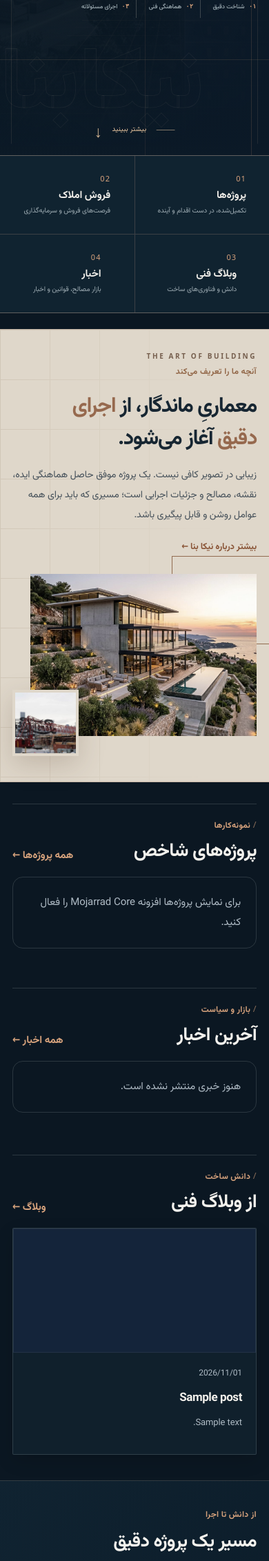
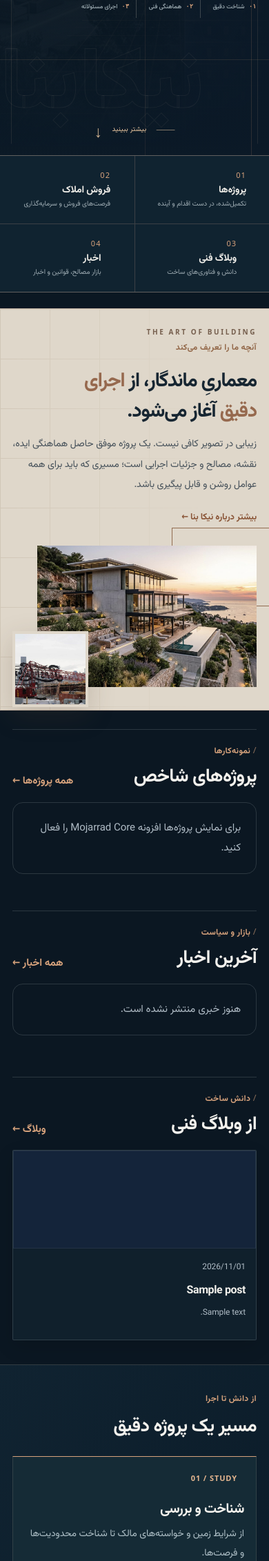
Before and after one commit to MaxLightner/Mojarrad, a WordPress theme: template wordpress/themes/mojarrad/front-page.php in a window 390 px wide. Shown: the part 534-2797 px from the top of the page at 69% size. Run offline with PHP 8.4 and a stand-in for WordPress, Linux system fonts and the light colour scheme; the site name, menu and one post (Sample post) are stand-ins, and other content is empty.

Commit message:
Reduce homepage card and image scale while keeping editorial motion

```diff
--- a/wordpress/themes/mojarrad/assets/css/home-experience.css
+++ b/wordpress/themes/mojarrad/assets/css/home-experience.css
@@ -355,3 +355,52 @@ body.home-motion-enabled .home-quick-access.in-view .quick-card:hover{transform:
 @media(prefers-reduced-motion:reduce){
  body.home-motion-enabled .home-quick-access .quick-card{opacity:1!important;transform:none!important;transition:none!important;}
 }
+
+/* v2 sizing pass — tighter, human-scaled project and editorial imagery. */
+.home-quick-access .quick-card {min-height:108px;padding:15px 19px;gap:2px;}
+.home-quick-access .quick-card strong {font-size:16px;}
+.home-quick-access .quick-icon {font-size:11px;margin-bottom:4px;}
+.home-manifesto {max-width:1110px;gap:5%;padding-block:36px 43px;}
+.home-manifesto-visual {padding-bottom:18px;padding-left:36px;}
+.home-manifesto-visual>img {height:292px;}
+.home-manifesto-inset {width:31%;}
+.home-manifesto-copy h2 {font-size:clamp(29px,3.1vw,43px);margin-bottom:11px;}
+.home-manifesto-copy>p {font-size:14px;line-height:2.1;}
+.home-projects,.home-updates,.home-journal {max-width:1110px;}
+.home-projects {padding-block:40px 23px;}
+.home-project-grid {gap:12px;grid-template-columns:1.12fr .9fr;}
+.home-project-grid .project-card .card-image {height:145px;}
+.home-project-grid .project-card:first-child:nth-last-child(n+3) .card-image {height:345px;}
+.home-project-grid .project-card .card-body {min-height:55px;padding:11px 16px;}
+.home-project-grid .project-card .image-title {font-size:17px;right:16px;bottom:14px;}
+.home-project-grid .project-card:first-child:nth-last-child(n+3) .image-title {font-size:clamp(22px,2.5vw,28px);}
+.home-project-grid .project-card .meta-line {font-size:11px;}
+.home-updates {padding-block:23px 27px;}
+.home-journal {padding-block:18px 30px;}
+.home-updates .editorial-card .card-image,.home-journal .editorial-card .card-image {height:132px;}
+.home-updates .editorial-card .card-body,.home-journal .editorial-card .card-body {padding:12px 15px 16px;}
+.home-updates .editorial-card h3,.home-journal .editorial-card h3 {font-size:16px;line-height:1.6;}
+.home-updates .editorial-card p,.home-journal .editorial-card p {font-size:12px;line-height:1.8;}
+.home-steps .process-cards article {padding:23px 21px 21px;}
+.home-steps .process-cards h3 {font-size:20px;margin-top:16px;}
+@media(max-width:880px){
+ .home-manifesto {padding-block:34px 40px;}
+ .home-manifesto-visual>img {height:295px;}
+ .home-project-grid .project-card:first-child:nth-last-child(n+3) .card-image {height:290px;}
+ .home-project-grid .project-card .card-image {height:185px;}
+ .home-updates .editorial-card .card-image,.home-journal .editorial-card .card-image {height:150px;}
+}
+@media(max-width:580px){
+ .home-quick-access .quick-card {min-height:98px;padding:11px 14px;}
+ .home-quick-access .quick-card strong {font-size:14px;}
+ .home-manifesto {padding-block:26px 30px;}
+ .home-manifesto-visual>img {height:205px;}
+ .home-manifesto-copy h2 {font-size:29px;}
+ .home-projects {padding-block:27px 15px;}
+ .home-project-grid .project-card:first-child:nth-last-child(n+3) .card-image {height:220px;}
+ .home-project-grid .project-card .card-image {height:165px;}
+ .home-project-grid .project-card .card-body {min-height:50px;}
+ .home-project-grid .project-card:first-child:nth-last-child(n+3) .image-title {font-size:22px;}
+ .home-updates .editorial-card .card-image,.home-journal .editorial-card .card-image {height:142px;}
+ .home-steps .process-cards article {padding:17px;}
+}
```
